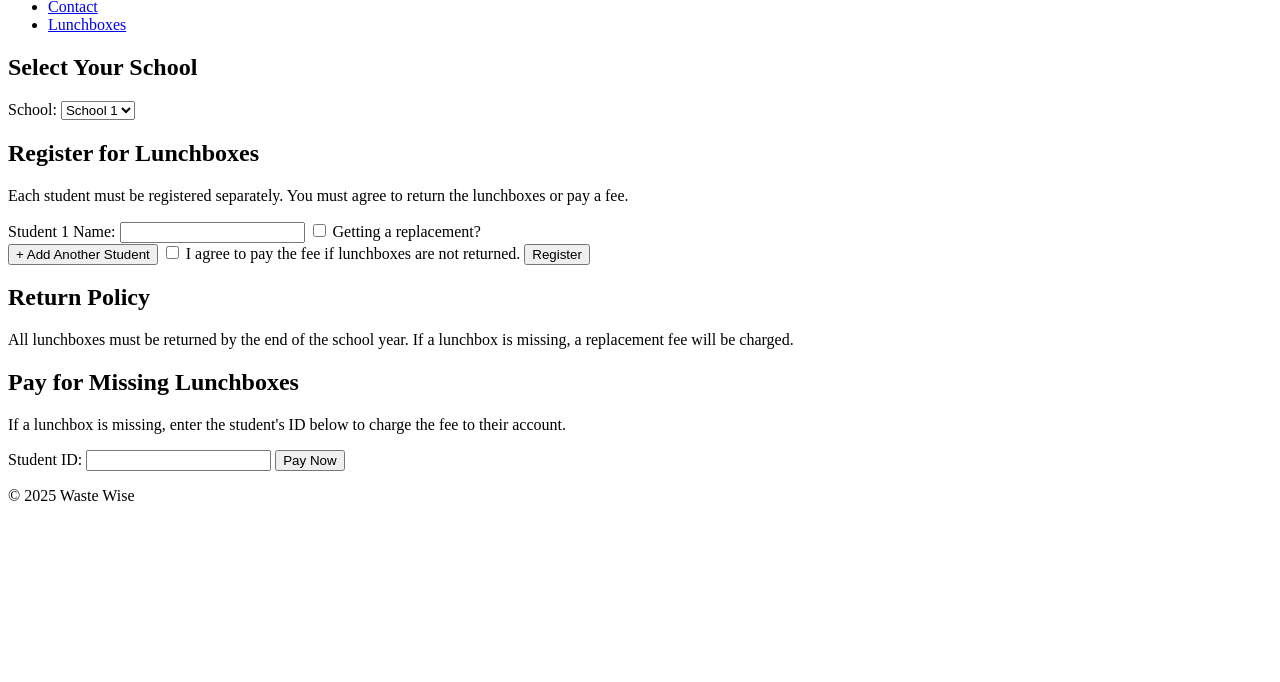
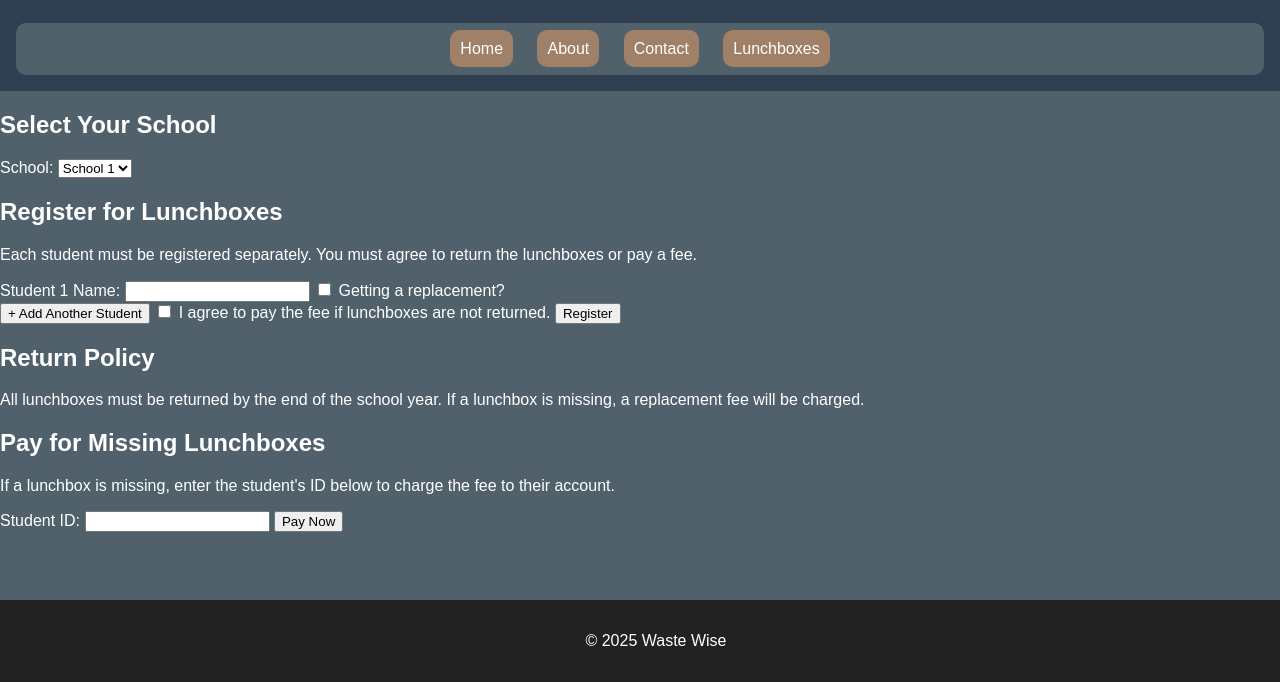
Before and after one commit to Dharveen456/HackabyteSpring2025, a plain HTML site: page lunchbox.html in a window 1280 px wide. Shown: the part 118-800 px from the top of the page. Drawn offline with Linux system fonts and the light colour scheme; a script that the page names is missing; a web font is replaced by a local one.

Commit message:
Update lunchbox.html

```diff
--- a/lunchbox.html
+++ b/lunchbox.html
@@ -5,7 +5,7 @@
     <meta name="viewport" content="width=device-width, initial-scale=1.0">
     <title>Waste Wise</title>
     <link rel="stylesheet" media="screen" href="https://fontlibrary.org/en/face/puk" type="text/css"/>
-    <link rel="stylesheet" href="css/styles.css">
+    <link rel="stylesheet" href="css/style.css">
     <script>
         function addLunchboxField() {
             const container = document.getElementById("lunchbox-container");
@@ -51,9 +51,9 @@
         <nav>
             <ul>
                 <li><a href="index.html">Home</a></li>
-                <li><a href="pages/about.html">About</a></li>
-                <li><a href="pages/contact.html">Contact</a></li>
-                <li><a href="pages/lunchbox.html">Lunchboxes</a></li>
+                <li><a href="about.html">About</a></li>
+                <li><a href="contact.html">Contact</a></li>
+                <li><a href="lunchbox.html">Lunchboxes</a></li>
             </ul>
         </nav>
     </header>
```
